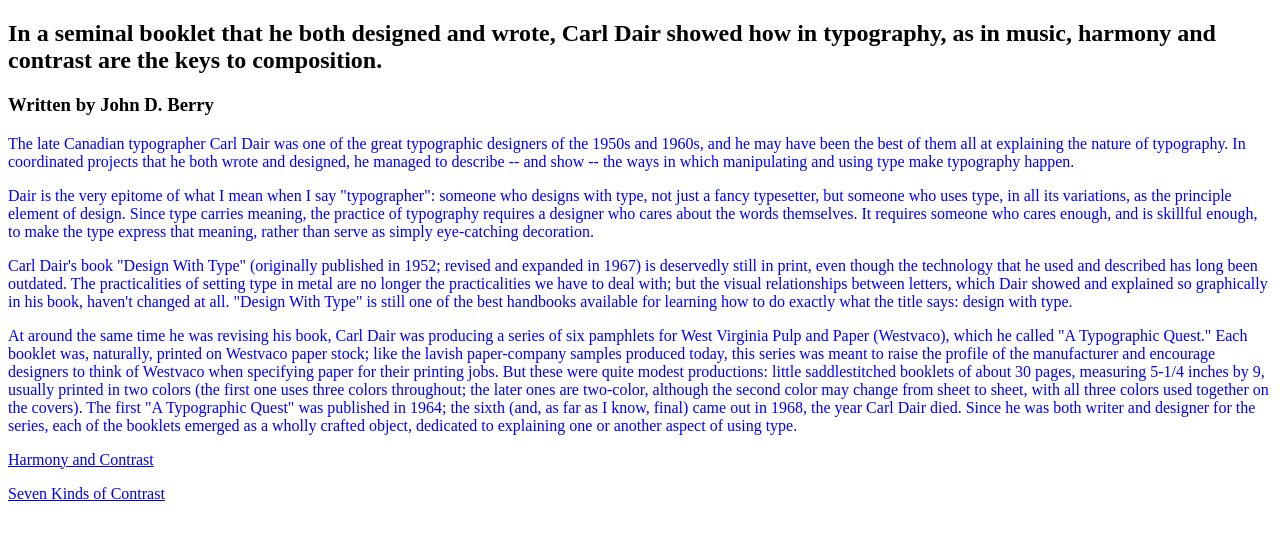
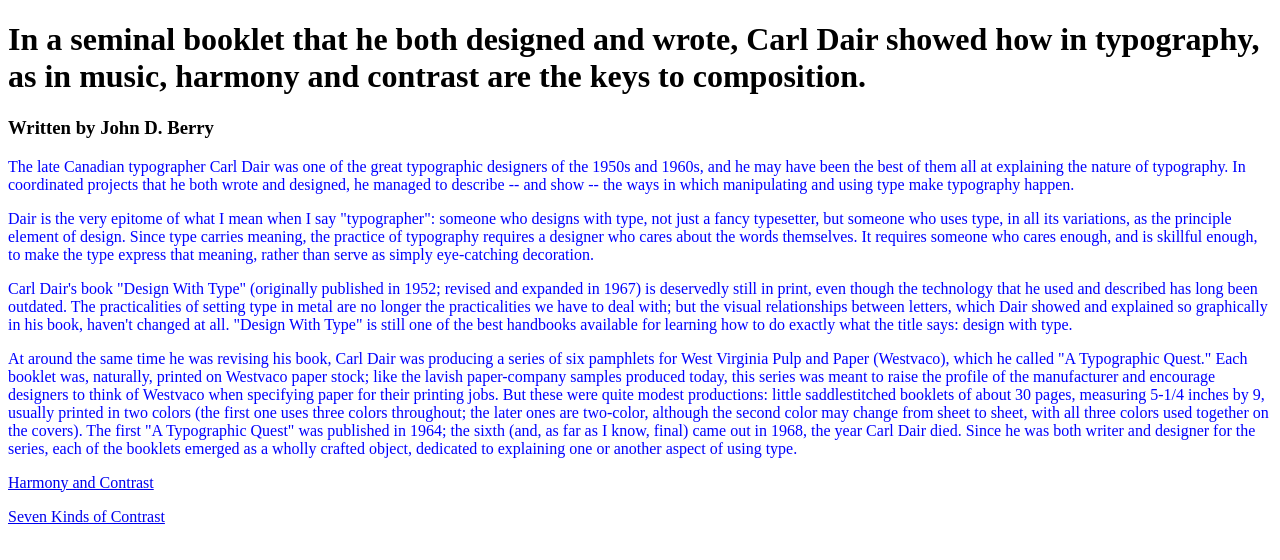
Before and after one commit to graceezhao/gdfw-class, a plain HTML site: page assignment2.html in a window 1280 px wide. Drawn offline with Linux system fonts and the light colour scheme.

Commit message:
heading larger

```diff
--- a/assignment2.html
+++ b/assignment2.html
@@ -11,12 +11,12 @@
 
     <body><!--all the contents of an HTML document goes here-->
 
-      <h2> In a seminal booklet that he both designed and wrote, Carl Dair showed how in typography, as in music, harmony and contrast are the keys to composition. </h2>
+      <h1> In a seminal booklet that he both designed and wrote, Carl Dair showed how in typography, as in music, harmony and contrast are the keys to composition. </h1>
       <h3>Written by John D. Berry</h3>
 
-      <p style="color:rgb(0, 0, 255);">The late Canadian typographer Carl Dair was one of the great typographic designers of the 1950s and 1960s, and he may have been the best of them all at explaining the nature of typography. In coordinated projects that he both wrote and designed, he managed to describe -- and show -- the ways in which manipulating and using type make typography happen. </p>
+      <p p.dotted {border-style: dotted;}>The late Canadian typographer Carl Dair was one of the great typographic designers of the 1950s and 1960s, and he may have been the best of them all at explaining the nature of typography. In coordinated projects that he both wrote and designed, he managed to describe -- and show -- the ways in which manipulating and using type make typography happen. </p>
 
-      <p style="color:rgb(0, 0, 255);">Dair is the very epitome of what I mean when I say "typographer": someone who designs with type, not just a fancy typesetter, but someone who uses type, in all its variations, as the principle element of design. Since type carries meaning, the practice of typography requires a designer who cares about the words themselves. It requires someone who cares enough, and is skillful enough, to make the type express that meaning, rather than serve as simply eye-catching decoration. </p>
+      <p>Dair is the very epitome of what I mean when I say "typographer": someone who designs with type, not just a fancy typesetter, but someone who uses type, in all its variations, as the principle element of design. Since type carries meaning, the practice of typography requires a designer who cares about the words themselves. It requires someone who cares enough, and is skillful enough, to make the type express that meaning, rather than serve as simply eye-catching decoration. </p>
 
       <p>Carl Dair's book "Design With Type" (originally published in 1952; revised and expanded in 1967) is deservedly still in print, even though the technology that he used and described has long been outdated. The practicalities of setting type in metal are no longer the practicalities we have to deal with; but the visual relationships between letters, which Dair showed and explained so graphically in his book, haven't changed at all. "Design With Type" is still one of the best handbooks available for learning how to do exactly what the title says: design with type. </p>
 
```
